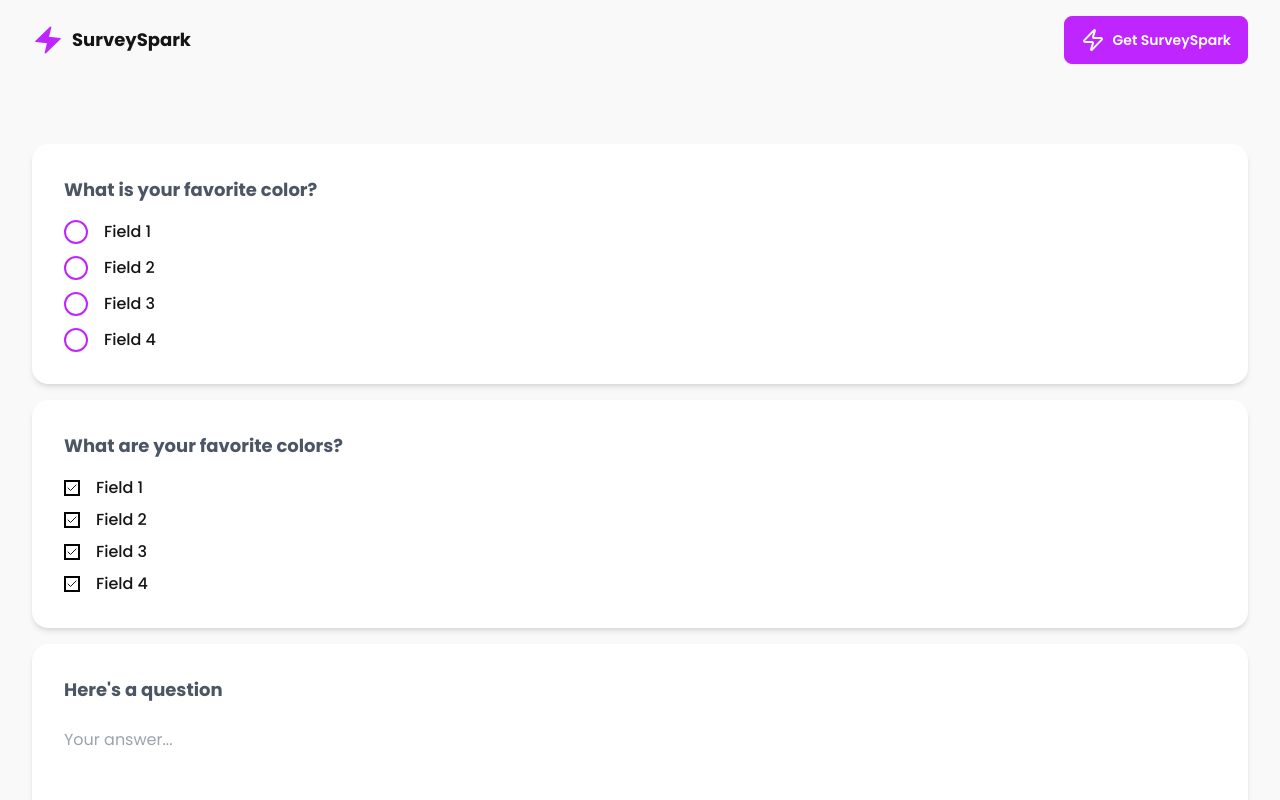
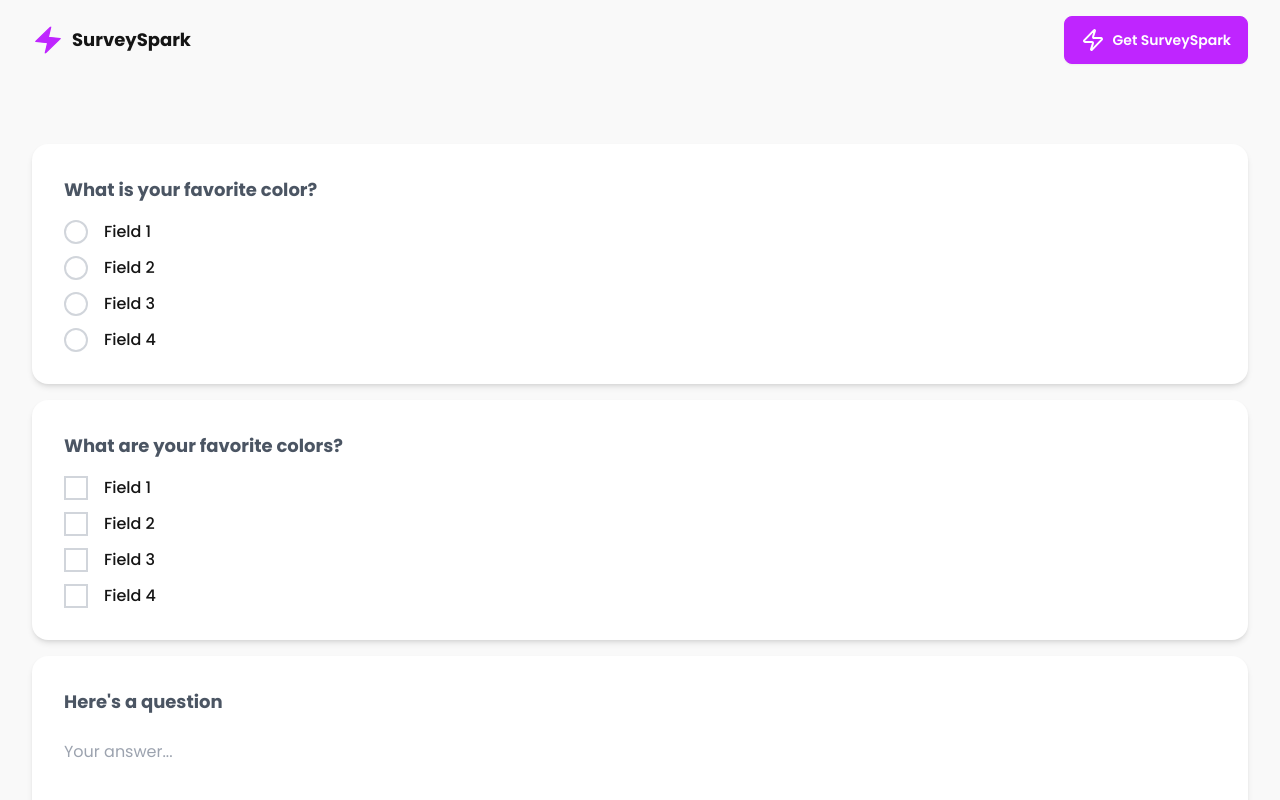
Before and after one commit to conorvenus/survey-spark, a Next.js app: page /surveys in a window 1280 px wide. Shown: the top 800 px of the page. Built offline with nearby package versions, Linux system fonts and the light colour scheme; no server answers.

Commit message:
Update CheckCard and CheckCardItem styling

```diff
--- a/src/app/components/survey/check-card/CheckCard.tsx
+++ b/src/app/components/survey/check-card/CheckCard.tsx
@@ -9,7 +9,7 @@ export default function CheckCard({ question="No Question Provided", entries = [
     return (
         <div className="bg-primary-content shadow-md flex flex-col min-h-32 rounded-box p-8 gap-4">
             <h1 className="text-lg text-gray-600 font-bold">{question}</h1>
-            <div className="flex flex-col gap-2">
+            <div className="flex flex-col gap-3">
                 {entries.map((entry, index) => <CheckCardItem text={entry} />)}
                 {entries.length === 0 && <p className="text-gray-400">No entries</p>}
             </div>
--- a/src/app/components/survey/check-card/CheckCardItem.tsx
+++ b/src/app/components/survey/check-card/CheckCardItem.tsx
@@ -1,16 +1,23 @@
-import React from 'react';
-import { Check } from "lucide-react";
 
 interface CheckCardItemProps {
     text: string;
 }
 
 const CheckCardItem = ({ text }: CheckCardItemProps) => {
+
+    //Temporary implementation for the Tick. Requires further styling or use state to toggle the tick
     return (
-        <div className="flex items-center gap-4 font-medium">
-            <Check className="border-black border-2 h-4 w-4" />
+        <label className="flex items-center gap-4 font-medium">
+            <input type="checkbox" className="
+            appearance-none
+            w-6 h-6
+            relative
+            border-2 border-gray-300
+            checked:border-primary
+            checked:appearance-auto
+            " />
             {text}
-        </div>
+        </label>
     );
 }
 
--- a/src/app/components/survey/radio-card/RadioCardItem.tsx
+++ b/src/app/components/survey/radio-card/RadioCardItem.tsx
@@ -13,7 +13,8 @@ const CheckCardItem = ({ text, name }: CheckCardItemProps) => {
             w-6 h-6
             rounded-full
             relative
-            border-2 border-primary
+            border-2 border-gray-300
+            checked:border-primary
             before:bg-primary
             before:w-3
             before:h-3
```
Also changed, not shown: 1 other file (tests, documents, lock files or other folders).
